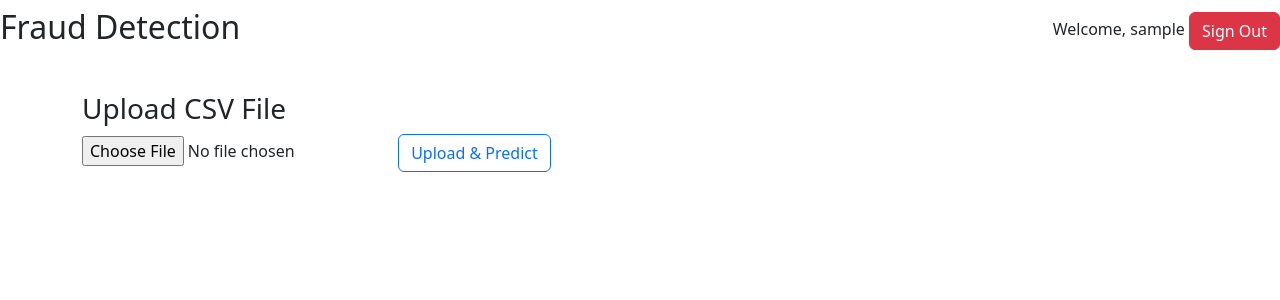
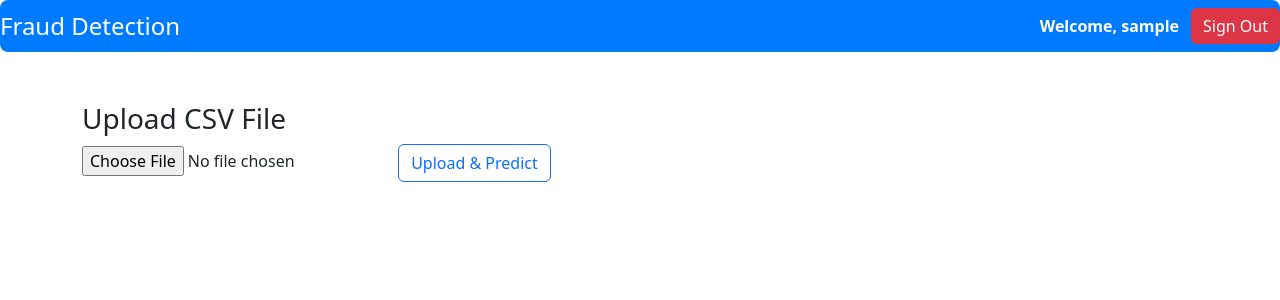
Before and after one commit to Bunny-svce/Credit_card_fraud_detection, a Flask app: page /upload in a window 1280 px wide. Shown: the top 300 px of the page. Run offline with Flask 3, Linux system fonts and the light colour scheme; the visitor is signed in with stand-in values (Sample User, id 1); parts of the project's set-up code (start-up, migrations or seed data) failed here and were passed over.

Commit message:
Add files via upload
replace file

```diff
--- a/static/css/style.css
+++ b/static/css/style.css
@@ -1,4 +1,4 @@
-/* General fade-in for container */
+/* General fade-in */
 .fade-in {
     animation: fadeIn 0.8s ease forwards;
     opacity: 0;
@@ -10,7 +10,7 @@
     }
 }
 
-/* fade-out for submit */
+/* fade-out */
 .fade-out {
     animation: fadeOut 0.3s ease forwards;
 }
@@ -43,7 +43,7 @@
     padding: 30px;
 }
 
-/* Grid layout for prediction form */
+/* Grid layout for forms */
 .grid-container {
     display: grid;
     grid-template-columns: repeat(auto-fill, minmax(220px, 1fr));
@@ -64,7 +64,7 @@
     font-size: 14px;
 }
 
-/* Buttons */
+/* Buttons base */
 .btn {
     display: inline-block;
     text-decoration: none;
@@ -73,9 +73,10 @@
     font-size: 16px;
     font-weight: 500;
     transition: all 0.3s ease;
+    cursor: pointer;
 }
 
-/* Button colors */
+/* Button variants */
 .btn-outline-primary {
     color: #007bff;
     border: 2px solid #007bff;
@@ -116,10 +117,51 @@
     color: #212529;
 }
 
-/* Loading spinner container */
+/* Navbar styling */
+.navbar {
+    display: flex;
+    justify-content: space-between;
+    align-items: center;
+    background: #007bff;
+    color: white;
+    padding: 10px 20px;
+    border-radius: 8px;
+    margin-bottom: 20px;
+    animation: fadeIn 0.6s ease forwards;
+}
+
+.navbar h2 {
+    margin: 0;
+    font-size: 1.5rem;
+}
+
+/* Navbar right: welcome + signout */
+.navbar-right {
+    display: flex;
+    align-items: center;
+    gap: 12px;
+}
+
+.navbar .welcome {
+    font-weight: bold;
+}
+
+/* Sign out button */
+.btn-danger {
+    background: #dc3545 !important;
+    border: none !important;
+    color: white;
+}
+
+.btn-danger:hover {
+    background: #c82333 !important;
+    box-shadow: 0 0 10px rgba(220, 53, 69, 0.6);
+    transform: scale(1.08);
+}
+
+/* Loading spinner */
 .spinner-container {
     display: none;
-    /* hidden by default */
     position: fixed;
     top: 50%;
     left: 50%;
@@ -132,7 +174,6 @@
     box-shadow: 0 0 10px #aaa;
 }
 
-/* Show spinner when active */
 .spinner-container.show {
     display: block;
 }
```
